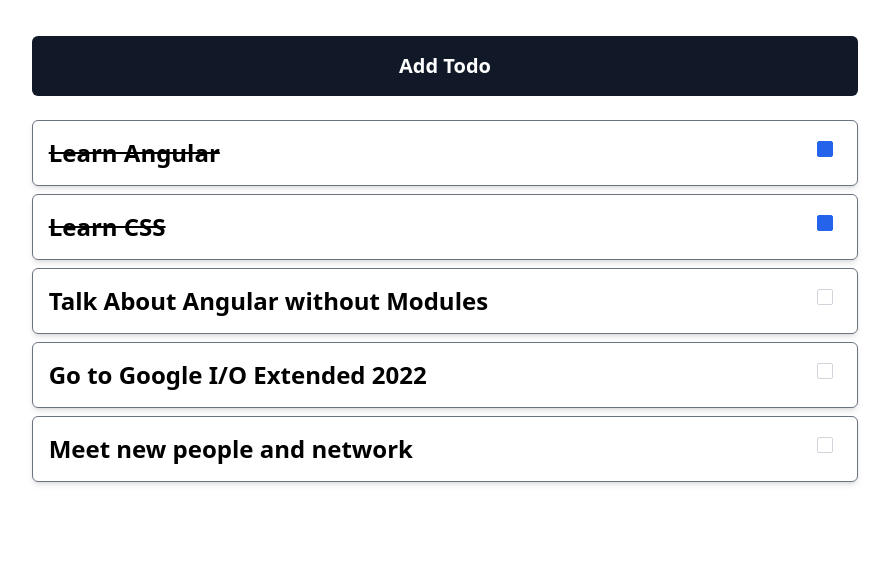
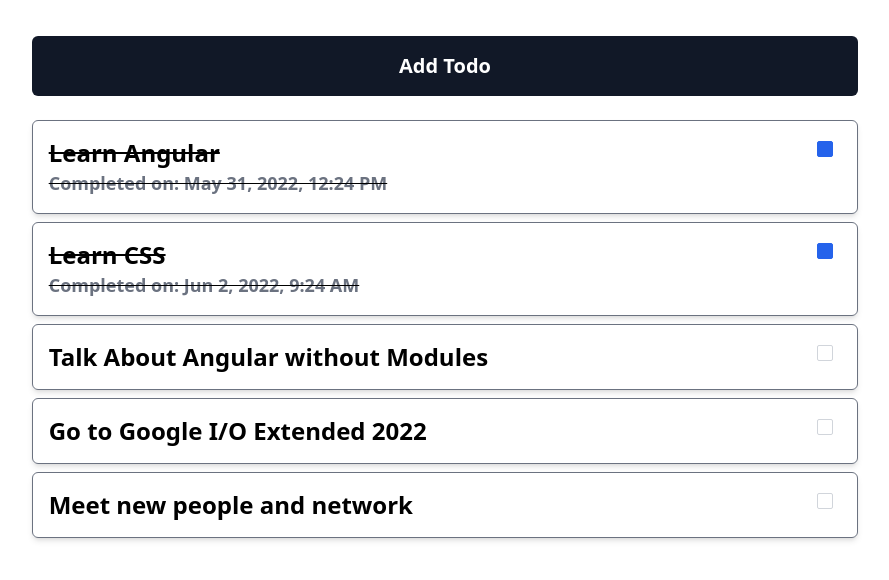
Before and after one commit to mainawycliffe/angular-without-modules-demo, an Angular app: page / in a window 1280 px wide. Shown: the top 580 px of the page, without its empty margins (195-1084 px from the left). Built offline with nearby package versions, Linux system fonts and the light colour scheme.

Commit message:
Add DateTime Pipe For Demoing Standalone Pipes

```diff
--- a/package.json
+++ b/package.json
@@ -18,6 +18,7 @@
     "@angular/platform-browser": "^14.0.0-rc.0",
     "@angular/platform-browser-dynamic": "^14.0.0-rc.0",
     "@angular/router": "^14.0.0-rc.0",
+    "luxon": "^2.4.0",
     "rxjs": "~7.5.0",
     "tslib": "^2.3.0",
     "zone.js": "~0.11.4"
@@ -27,6 +28,7 @@
     "@angular/cli": "~14.0.0-rc.2",
     "@angular/compiler-cli": "^14.0.0-rc.0",
     "@types/jasmine": "~4.0.0",
+    "@types/luxon": "^2.3.2",
     "autoprefixer": "^10.4.7",
     "jasmine-core": "~4.1.0",
     "karma": "~6.3.0",
--- /dev/null
+++ b/src/app/date-time.pipe.ts
@@ -0,0 +1,16 @@
+import { Pipe, PipeTransform } from '@angular/core';
+import { DateTime } from 'luxon';
+
+@Pipe({
+  name: 'dateTime',
+  standalone: true,
+})
+export class DateTimePipe implements PipeTransform {
+  transform(value: unknown, ...args: unknown[]): string | null {
+    console.log(value);
+    if (typeof value === 'string') {
+      return DateTime.fromISO(value).toLocaleString(DateTime.DATETIME_MED);
+    }
+    return null;
+  }
+}
--- a/src/app/todo.service.ts
+++ b/src/app/todo.service.ts
@@ -1,69 +1,73 @@
 import { Injectable } from '@angular/core';
+import { DateTime } from 'luxon';
 import { BehaviorSubject } from 'rxjs';
 
 export type Todo = {
   name: string;
   completed: boolean;
-}
-
+  completedOn?: string;
+};
 
 @Injectable({
-  providedIn: 'root'
+  providedIn: 'root',
 })
 export class TodoService {
-
   todos: Todo[] = [
     {
-      "name": "Learn Angular",
-      "completed": true
+      name: 'Learn Angular',
+      completed: true,
+      completedOn: DateTime.now().minus({ day: 2 }).toISO(),
     },
     {
-      name: "Learn CSS",
-      completed: true
+      name: 'Learn CSS',
+      completed: true,
+      completedOn: DateTime.now().minus({ hour: 3 }).toISO(),
     },
     {
-      name: "Talk About Angular without Modules",
-      completed: false
-    },
-    {
-      name: "Go to Google I/O Extended 2022",
+      name: 'Talk About Angular without Modules',
       completed: false,
     },
     {
-      name: "Meet new people and network",
+      name: 'Go to Google I/O Extended 2022',
       completed: false,
-    }
-  ]
+    },
+    {
+      name: 'Meet new people and network',
+      completed: false,
+    },
+  ];
 
-  todos$ = new BehaviorSubject<Todo[]>(this.todos)
+  todos$ = new BehaviorSubject<Todo[]>(this.todos);
 
   constructor() {}
 
   addTodo(todo: Todo) {
-    this.todos = [
-      ...this.todos,
-      todo
-    ]
-    this.todos$.next(this.todos)
+    this.todos = [...this.todos, todo];
+    this.todos$.next(this.todos);
   }
 
   removeTodo(todo: Todo) {
-    this.todos = this.todos.filter(t => t.name !== todo.name)
-    this.todos$.next(this.todos)
+    this.todos = this.todos.filter((t) => t.name !== todo.name);
+    this.todos$.next(this.todos);
   }
 
   toggleTodo(todo: Todo) {
-    this.todos = this.todos.map(t => {
+    this.todos = this.todos.map((t) => {
       // if it's the todo we want to toggle, toggle it
       if (t.name === todo.name) {
         return {
           ...t,
-          completed: !t.completed
-        }
+          completed: !t.completed,
+          ...(!t.completed
+            ? { completedOn: DateTime.now().toISO() }
+            : // if toggle is removed, remove completedOn
+              { completedOn: undefined }),
+        };
       }
       // otherwise, leave it alone
-      return t
-    })
-    this.todos$.next(this.todos)
+      return t;
+    });
+    console.log(this.todos);
+    this.todos$.next(this.todos);
   }
 }
--- a/src/app/view-todo/view-todo.component.html
+++ b/src/app/view-todo/view-todo.component.html
@@ -13,7 +13,12 @@
         class="w-full flex flex-row text-2xl font-semibold border border-gray-500 p-4 rounded-md shadow-md"
       >
         <div class="flex-1" [appCompleteStrikeThrough]="todo.completed">
-          {{ todo.name }}
+          <div class="block">
+            {{ todo.name }}
+          </div>
+          <div *ngIf="todo.completed" class="block text-lg text-gray-500">
+            Completed on: {{ todo.completedOn | dateTime }}
+          </div>
         </div>
         <div class="">
           <input
```
Also changed, not shown: src/app/view-todo/view-todo.component.ts (+10 -5 lines), 2 other files (tests, documents, lock files or other folders).
